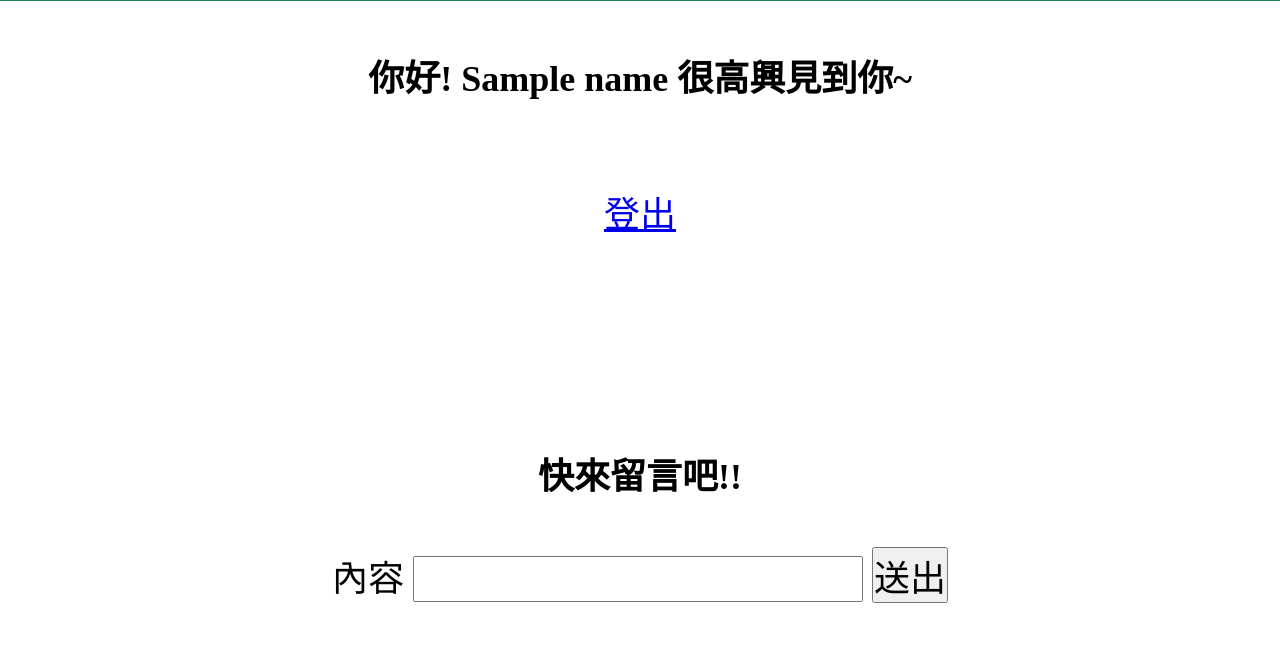
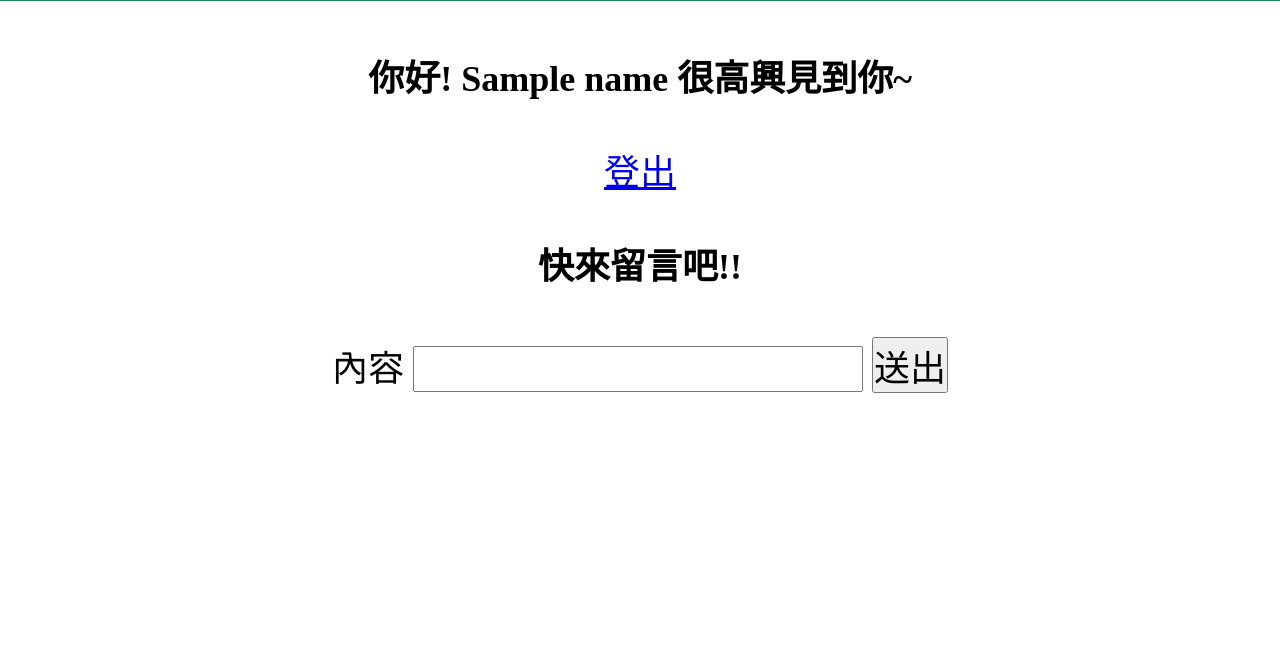
Before and after one commit to 0xAnanda/Jian-Hua-Huang, a Flask app: template week6/templates/member.html in a window 1280 px wide. Shown: the part 269-920 px from the top of the page. After the commit the page ends 662 px from the top, so only its background shows below. Run offline with Flask 2, Linux system fonts and the light colour scheme; the template is opened without the code that fills it: most values are stand-ins (such as "Sample title", 1, 10 or a date in 2020); some web fonts are replaced.

Commit message:
Add files via upload

```diff
--- a/week6/templates/index.html
+++ b/week6/templates/index.html
@@ -2,7 +2,7 @@
 <html lang="en">
   <head>
     <meta charset="UTF-8" />
-    <meta name="viewport" content="width=device-width, initial-scale=1.0" />
+    <meta name="viewport" content="width=device-width, initial-scale=0.8" />
     <link
       rel="stylesheet"
       href="{{ url_for('static', filename='styles/style.css') }}"
@@ -10,7 +10,7 @@
     <title>會員系統</title>
   </head>
   <body>
-    <div class="header">歡迎光臨請註冊或登入網站</div>
+    <div class="header">歡迎光臨請註冊或登入網站{{ result }}</div>
     <h3>會員登入</h3>
     <form action="/signin" method="POST">
       <br/ > 信箱
--- a/week6/templates/member.html
+++ b/week6/templates/member.html
@@ -2,7 +2,7 @@
 <html lang="en">
   <head>
     <meta charset="UTF-8" />
-    <meta name="viewport" content="width=device-width, initial-scale=1.0" />
+    <meta name="viewport" content="width=device-width, initial-scale=0.8" />
     <link
       rel="stylesheet"
       href="{{ url_for('static', filename='styles/style.css') }}"
@@ -12,9 +12,9 @@
   <body>
     <div class="header">歡迎光臨，這是會員頁</div>
     <h2>你好! {{ name }} 很高興見到你~</h2>
-    <br /><br />
+    <br />
     <div><a href="/signout">登出</a></div>
-    <br /><br /><br /><br /><br />
+    <br />
     <h2>快來留言吧!!</h2>
     <form action="message" method="POST">
       內容 <input type="text" name="content" required />
```
